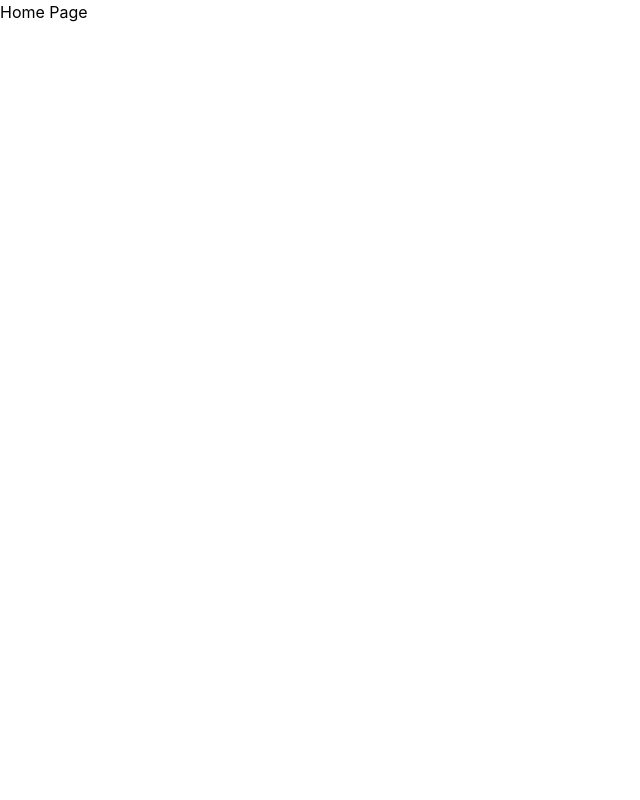
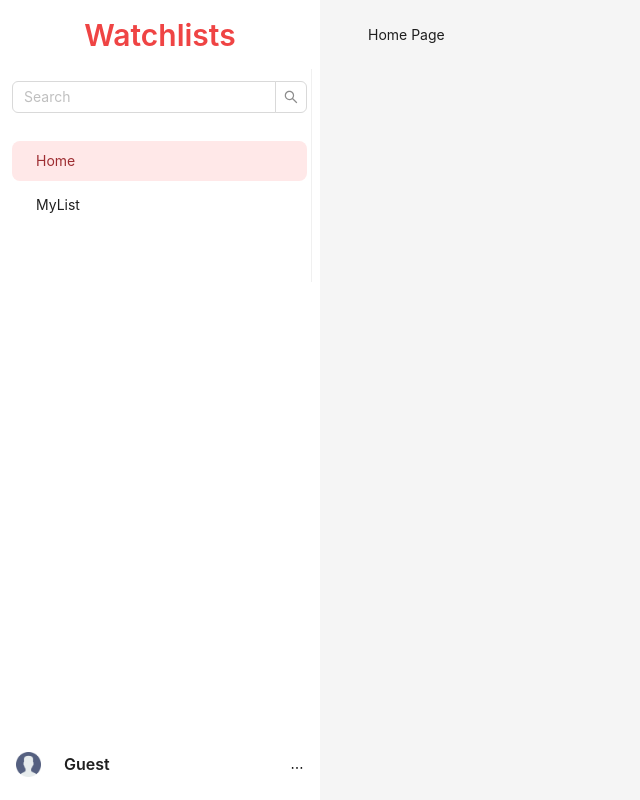
Before and after one commit to Rituraj11/movie-watchlist, a React (Create React App) app: page / in a window 1280 px wide. Shown: the whole page, without its empty margins (0-640 px from the left). Built offline with nearby package versions, Linux system fonts and the light colour scheme.

Commit message:
sidebar ui

```diff
--- a/package.json
+++ b/package.json
@@ -3,6 +3,7 @@
   "version": "0.1.0",
   "private": true,
   "dependencies": {
+    "@ant-design/icons": "^5.3.7",
     "@testing-library/jest-dom": "^5.17.0",
     "@testing-library/react": "^13.4.0",
     "@testing-library/user-event": "^13.5.0",
--- a/src/App.js
+++ b/src/App.js
@@ -1,11 +1,15 @@
 import { BrowserRouter } from "react-router-dom";
+import Layout from "./layout/Layout";
 
 import FrontRoutes from "./routes";
+import './assets/style.css';
 
 function App() {
   return (
     <BrowserRouter>
-      <FrontRoutes />
+      <Layout>
+          <FrontRoutes />
+      </Layout>
     </BrowserRouter>
   );
 }
--- /dev/null
+++ b/src/assets/style.css
@@ -0,0 +1,15 @@
+.ant-layout-sider-children{
+    display: flex;
+    flex-direction: column;
+    justify-content: space-between;
+    background-color: #fff;
+}
+
+.ant-dropdown-menu-item{
+    background-color: #fff!Important;
+}
+
+.ant-menu-item-selected{
+    color: #9e2e32!Important;
+    background-color: #ffe8e8!Important;
+}
--- /dev/null
+++ b/src/layout/Layout.js
@@ -0,0 +1,73 @@
+import { Layout as AntLayout, Menu, Row, Typography, Input, Col, Image, Dropdown, Button } from 'antd';
+import { Link } from 'react-router-dom';
+import { EllipsisOutlined } from '@ant-design/icons';
+import userIcon from '../assets/imgs/user_icon.png';
+
+const { Sider, Content } = AntLayout;
+const { Title } = Typography;
+const { Search } = Input;
+
+const items = [
+    {
+      key: '1',
+      label: (
+        <Button type="text" className='bg-white'>
+            Register
+        </Button>
+      ),
+    },
+    {
+      key: '2',
+      label: (
+        <Button type="text" className='bg-white'>
+            Login
+        </Button>
+      ),
+    },
+];
+
+const Layout = ({ children }) => {
+    return(
+        <AntLayout className=' min-h-screen h-auto'>
+            <Sider width={'25%'} className='!bg-white h-screen py-4 px-2' >
+                <Row className='w-full bg-white justify-center'>
+                    <Row className='bg-white'>
+                        <Title level={2} className='!text-red-500'>Watchlists</Title>
+                    </Row>
+
+                    <Menu mode="inline" defaultSelectedKeys={['1']} className='h-full'>
+                        <Row className='bg-white justify-center px-1 py-3 mb-4'>
+                            <Search placeholder="Search" />
+                        </Row>
+                        <Menu.Item key="1">
+                            <Link to="/">Home</Link>
+                        </Menu.Item>
+                        <Menu.Item key="2">
+                            <Link to="/mylist">MyList</Link>
+                        </Menu.Item>
+                    </Menu>
+                </Row>
+
+                <Row className='w-full px-2'>
+                    <Col span={4}><Image src={userIcon} width={25} height={25} /></Col>
+                    <Col span={16}><Title level={5}>Guest</Title></Col>
+                    <Col span={4} className='flex justify-end'>
+                        <Dropdown menu={{ items }}>
+                            <EllipsisOutlined />
+                        </Dropdown>
+                    </Col>
+                </Row>
+            </Sider>
+            <AntLayout style={{ padding: '0 24px 24px' }}>
+                {/* <Header className="site-layout-background" style={{ padding: 0 }}>
+                    Header
+                </Header> */}
+                <Content className="min-w-screen p-6">
+                    {children}
+                </Content>
+            </AntLayout>
+        </AntLayout>
+    )
+}
+
+export default Layout;
```
Also changed, not shown: src/assets/imgs/user_icon.png (added), 1 other file (tests, documents, lock files or other folders).
